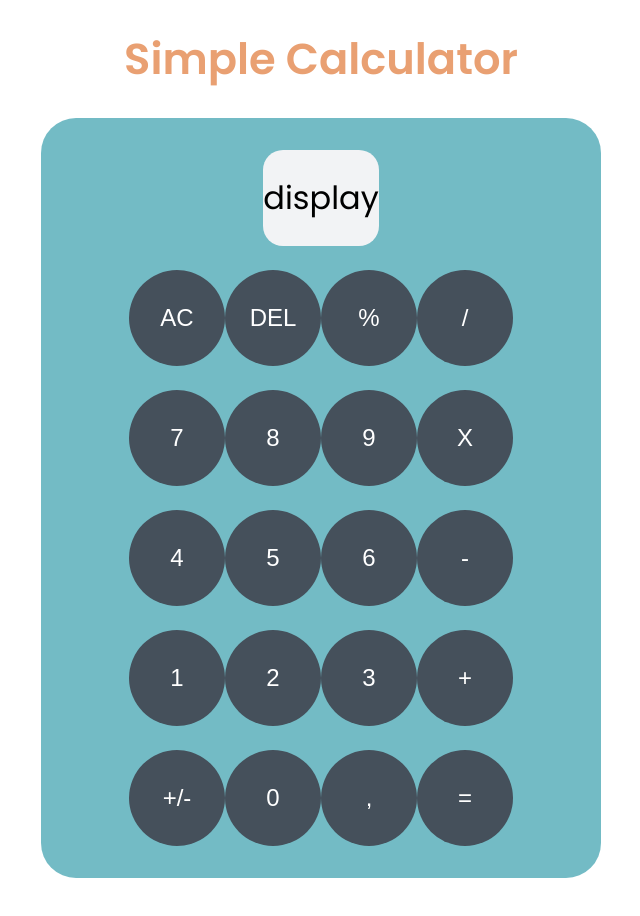
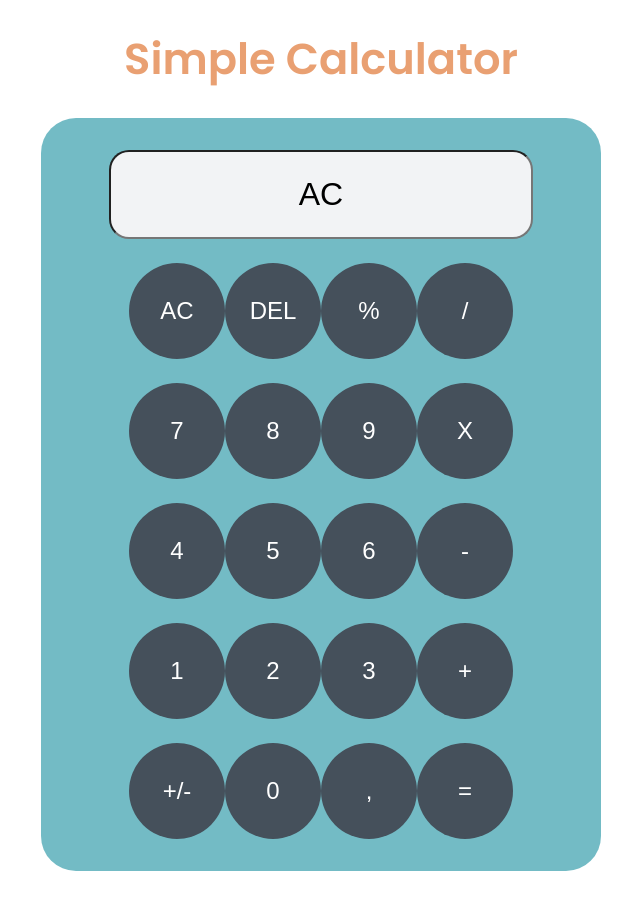
Before and after one commit to Edouard-M/javascript_calculator, a plain HTML site: page index.html in a window 1280 px wide. Both pictures are taken after a click on the button "AC". Shown: the whole page, without its empty margins (319-959 px from the left). Drawn offline with Linux system fonts and the light colour scheme.

Commit message:
add javascript

```diff
--- a/index.html
+++ b/index.html
@@ -20,43 +20,42 @@
         <h1> Simple Calculator </h1>
         <div id="calculator" class="calculator">
             <div class="calculator_main">
-                <div id="screen" class="screen">
-                    display
+                <input type="text" placeholder="0" id="display" class="screen">
+                <div class="line">
+                    <button id="button">AC</button>
+                    <button id="button">DEL</button>
+                    <button id="button">%</button>
+                    <button id="button">/</button>
                 </div>
                 <div class="line">
-                    <button>AC</button>
-                    <button>DEL</button>
-                    <button>%</button>
-                    <button>/</button>
+                    <button id="button">7</button>
+                    <button id="button">8</button>
+                    <button id="button">9</button>
+                    <button id="button">X</button>
                 </div>
                 <div class="line">
-                    <button>7</button>
-                    <button>8</button>
-                    <button>9</button>
-                    <button>X</button>
+                    <button id="button">4</button>
+                    <button id="button">5</button>
+                    <button id="button">6</button>
+                    <button id="button">-</button>
                 </div>
                 <div class="line">
-                    <button>4</button>
-                    <button>5</button>
-                    <button>6</button>
-                    <button>-</button>
+                    <button id="button">1</button>
+                    <button id="button">2</button>
+                    <button id="button">3</button>
+                    <button id="button">+</button>
                 </div>
                 <div class="line">
-                    <button>1</button>
-                    <button>2</button>
-                    <button>3</button>
-                    <button>+</button>
-                </div>
-                <div class="line">
-                    <button>+/-</button>
-                    <button>0</button>
-                    <button>,</button>
-                    <button>=</button>
+                    <button id="button">+/-</button>
+                    <button id="button">0</button>
+                    <button id="button">,</button>
+                    <button id="button">=</button>
                 </div>
             </div>
         </div>
 
     </div>
+    <script src="script.js"></script>
   </body>
 
 
--- /dev/null
+++ b/script.js
@@ -0,0 +1,19 @@
+
+let display = document.getElementById('display');
+//let buttons = document.getElementById('button');
+let buttons = document.querySelectorAll('button');
+
+let string = "";
+let array = Array.from(buttons);
+
+array.forEach(button => {
+    button.addEventListener('click', (e) => {
+        if(e.target.innerHTML == "="){
+            string = eval(string);
+            display.value=string
+        }
+
+        string += e.target.innerHTML;
+        display.value = string;
+    })
+})
--- a/style.css
+++ b/style.css
@@ -99,4 +99,5 @@ button{
 button:hover{
     border-style: none;
     background: var(--color-main);
+    cursor: pointer;
 }
```
